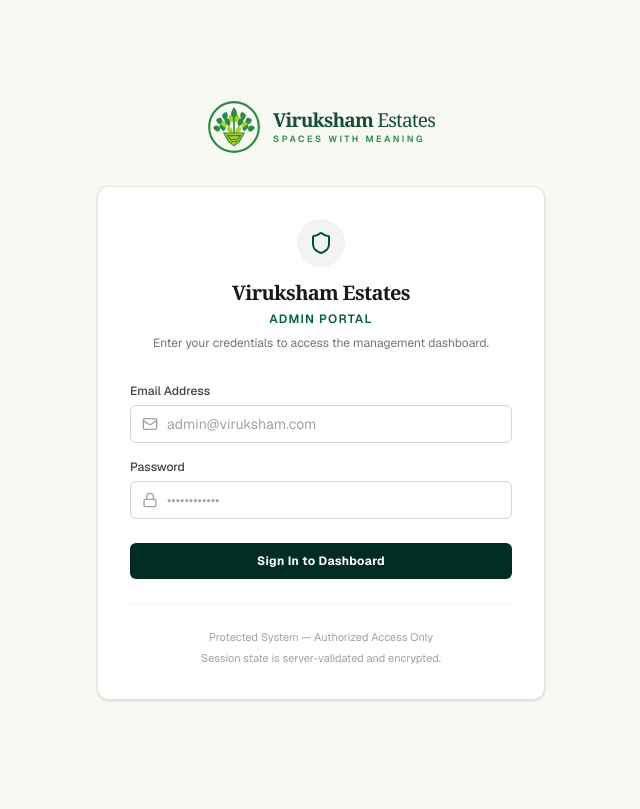
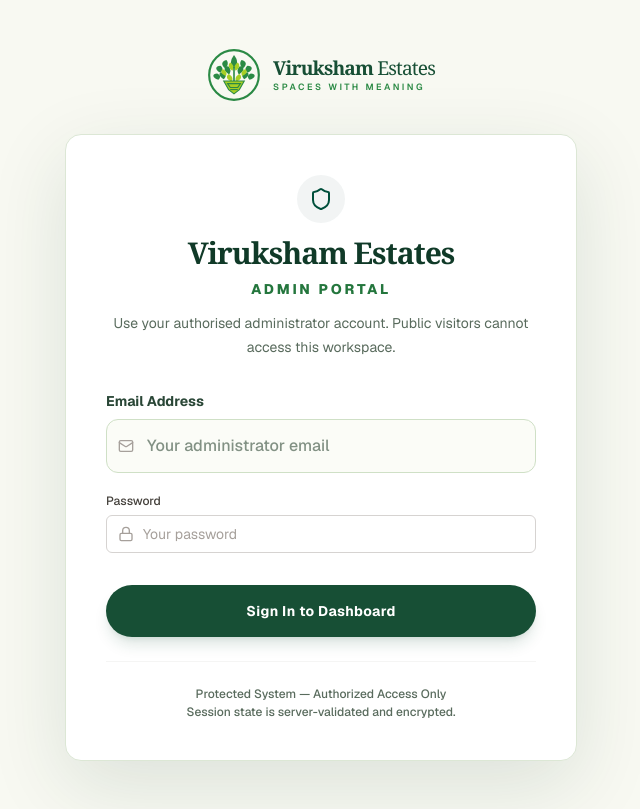
Before and after one commit to Sanjayram3269/viruksham-estates, a Next.js app: page /admin/login in a window 1280 px wide. Shown: the whole page, without its empty margins (319-959 px from the left). Built offline with nearby package versions, Linux system fonts and the light colour scheme.

Commit message:
security: prevent saved credentials autofilling public admin login

```diff
--- a/components/admin/admin-login-form.tsx
+++ b/components/admin/admin-login-form.tsx
@@ -87,7 +87,7 @@ export function AdminLoginForm() {
   }
 
   return (
-    <div className="w-full max-w-md mx-auto">
+    <div className="w-full max-w-lg mx-auto">
       {/* Alert Banners for Query Errors */}
       {queryError === "unauthorized" && !error && (
         <div className="mb-6 rounded-md border border-amber-200 bg-amber-50 p-4 text-xs text-amber-900 flex items-start gap-3">
@@ -114,19 +114,19 @@ export function AdminLoginForm() {
       )}
 
       {/* Main Login Card */}
-      <div className="rounded-xl border border-stone-200 bg-white p-8 shadow-sm">
+      <div className="rounded-2xl border border-[#dce7d5] bg-white p-8 shadow-[0_24px_80px_rgba(16,58,40,.12)] sm:p-10">
         <div className="text-center mb-8">
           <div className="inline-flex h-12 w-12 items-center justify-center rounded-full bg-emerald-950/5 text-emerald-900 mb-3">
             <Shield className="h-6 w-6" />
           </div>
-          <h1 className="text-xl font-serif font-bold tracking-tight text-stone-900">
+          <h1 className="text-2xl font-serif font-bold tracking-tight text-[#103a28] sm:text-3xl">
             Viruksham Estates
           </h1>
-          <p className="text-xs uppercase tracking-widest text-emerald-800 font-semibold mt-1">
+          <p className="mt-2 text-sm font-extrabold uppercase tracking-[.2em] text-[#24763d]">
             Admin Portal
           </p>
-          <p className="text-xs text-stone-500 mt-2">
-            Enter your credentials to access the management dashboard.
+          <p className="mt-3 text-sm leading-6 text-[#596b5d]">
+            Use your authorised administrator account. Public visitors cannot access this workspace.
           </p>
         </div>
 
@@ -138,11 +138,11 @@ export function AdminLoginForm() {
           </div>
         )}
 
-        <form onSubmit={handleSubmit} className="space-y-4" noValidate>
+        <form onSubmit={handleSubmit} className="space-y-5" autoComplete="off" noValidate>
           <div>
             <label
               htmlFor="email"
-              className="block text-xs font-medium text-stone-700 mb-1.5"
+              className="mb-2 block text-sm font-bold text-[#294636]"
             >
               Email Address
             </label>
@@ -154,12 +154,12 @@ export function AdminLoginForm() {
                 id="email"
                 type="email"
                 required
-                autoComplete="username"
+                autoComplete="off"
                 value={email}
                 onChange={(e) => setEmail(e.target.value)}
-                placeholder="admin@viruksham.com"
+                placeholder="Your administrator email"
                 disabled={isLoading}
-                className="block w-full rounded-md border border-stone-300 pl-9 pr-3 py-2 text-sm text-stone-900 placeholder-stone-400 focus:border-emerald-800 focus:outline-none focus:ring-1 focus:ring-emerald-800 disabled:bg-stone-50 disabled:text-stone-500"
+                className="block w-full rounded-xl border border-[#cfe0c6] bg-[#fbfcf7] pl-10 pr-4 py-3.5 text-base font-medium text-[#173c29] placeholder-[#829184] focus:border-[#24763d] focus:outline-none focus:ring-4 focus:ring-[#24763d]/10 disabled:bg-stone-50 disabled:text-stone-500"
               />
             </div>
           </div>
@@ -179,10 +179,10 @@ export function AdminLoginForm() {
                 id="password"
                 type="password"
                 required
-                autoComplete="current-password"
+                autoComplete="new-password"
                 value={password}
                 onChange={(e) => setPassword(e.target.value)}
-                placeholder="••••••••••••"
+                placeholder="Your password"
                 disabled={isLoading}
                 className="block w-full rounded-md border border-stone-300 pl-9 pr-3 py-2 text-sm text-stone-900 placeholder-stone-400 focus:border-emerald-800 focus:outline-none focus:ring-1 focus:ring-emerald-800 disabled:bg-stone-50 disabled:text-stone-500"
               />
@@ -192,7 +192,7 @@ export function AdminLoginForm() {
           <button
             type="submit"
             disabled={isLoading}
-            className="w-full mt-2 inline-flex items-center justify-center gap-2 rounded-md bg-emerald-950 px-4 py-2.5 text-xs font-semibold text-white tracking-wide transition hover:bg-emerald-900 focus:outline-none focus:ring-2 focus:ring-emerald-950/20 disabled:opacity-60"
+            className="mt-3 inline-flex w-full items-center justify-center gap-2 rounded-full bg-[#174f35] px-5 py-4 text-sm font-extrabold tracking-wide text-white shadow-lg shadow-[#174f35]/15 transition hover:-translate-y-0.5 hover:bg-[#24763d] focus:outline-none focus:ring-4 focus:ring-[#24763d]/20 disabled:opacity-60"
           >
             {isLoading ? (
               <>
@@ -205,7 +205,7 @@ export function AdminLoginForm() {
           </button>
         </form>
 
-        <div className="mt-6 pt-6 border-t border-stone-100 text-center text-[11px] text-stone-400">
+        <div className="mt-6 pt-6 border-t border-stone-100 text-center text-xs font-medium text-[#596b5d]">
           <p>Protected System — Authorized Access Only</p>
           <p className="mt-0.5">Session state is server-validated and encrypted.</p>
         </div>
```
